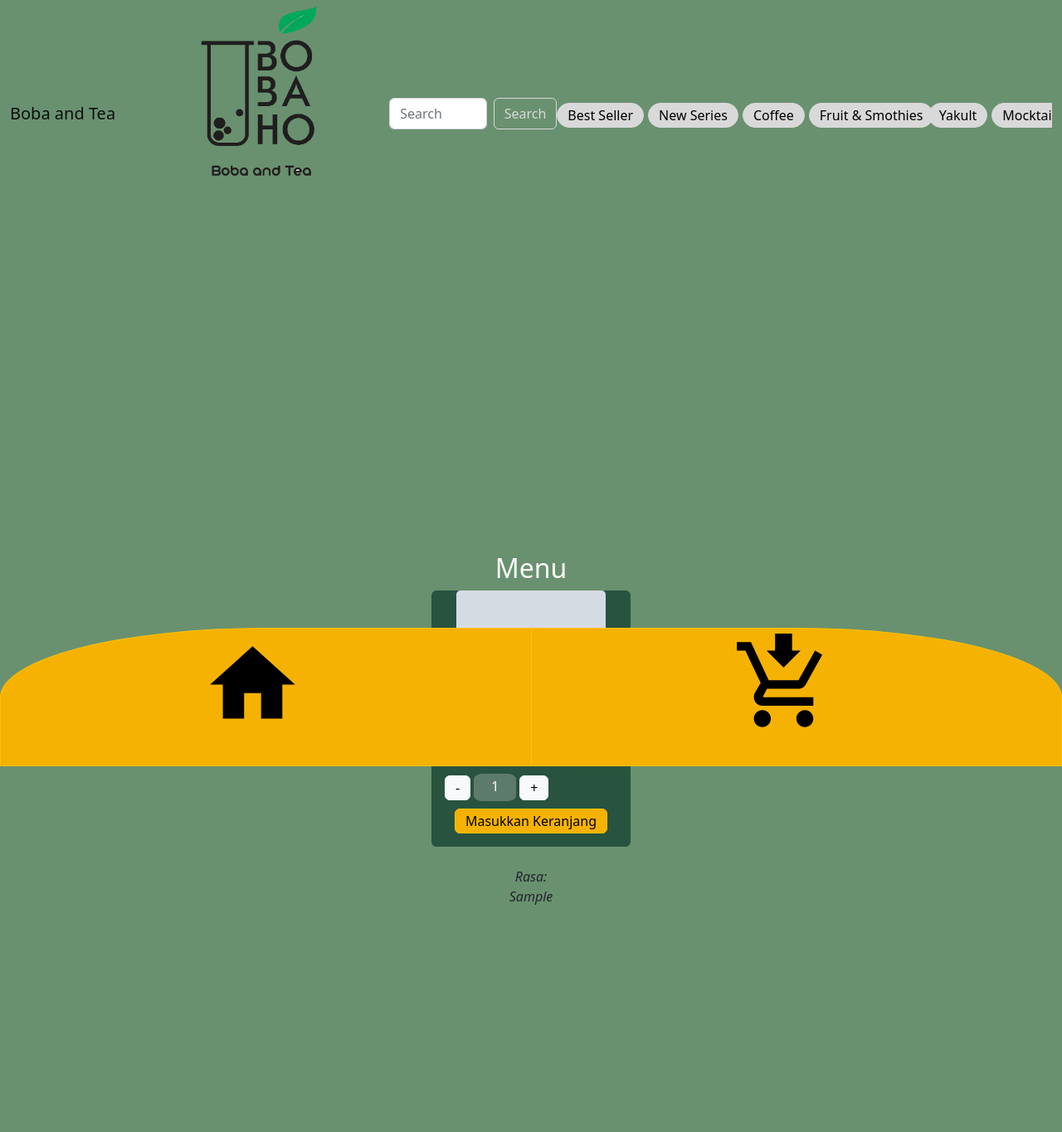
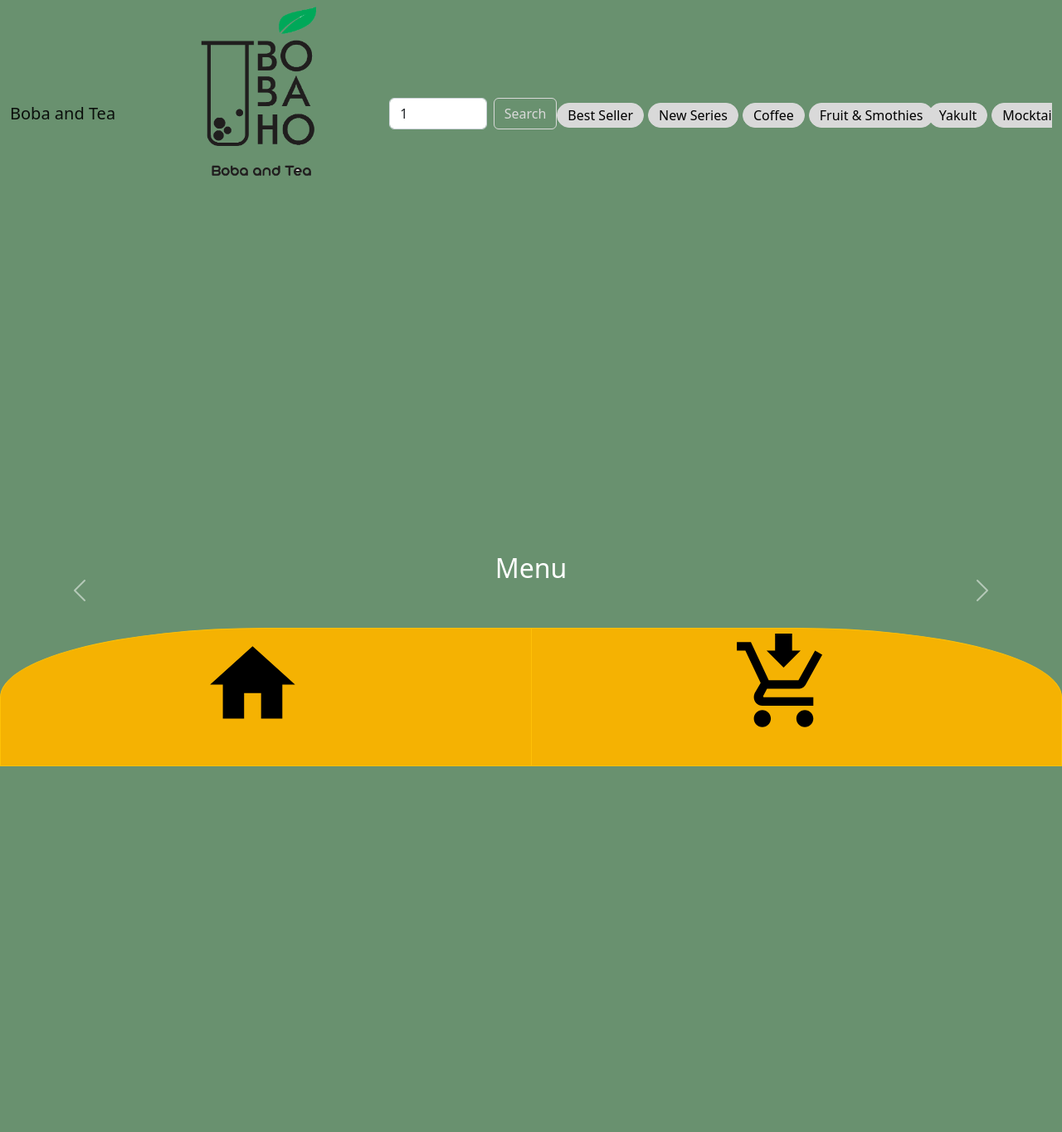
Before and after one commit to charlesbintang/charlesbintang.github.io, a PHP site: page /?search=1 in a window 1280 px wide. Shown: the whole page at 83% size. After the commit the page ends 924 px from the top, so only its background shows below. Run offline with PHP 8.4, Linux system fonts and the light colour scheme; the visitor is signed in with stand-in values (Sample User, id 1); tables that the repository leaves empty or names only in its code hold one stand-in row (values such as "Sample post"); grey boxes marked "Sample" are stand-in pictures; data that the repository does not hold is empty.

Commit message:
fungsi pencarian telah selesai

```diff
--- a/index.php
+++ b/index.php
@@ -1,5 +1,7 @@
 <?php
   session_start();
+  //hapus error reporting ketika debugging. Jangan hapus jika tidak debugging
+  error_reporting(0);
   date_default_timezone_set("Asia/Jakarta");
   if(!isset($_SESSION['session_username'])){
     header("location: login.php");
@@ -34,8 +36,8 @@
       <a class="navbar-brand" href="#">Boba and Tea</a>
       <img src="aset boba/logo bobaho.png" alt="tidak tersedia" width=25%>
 
-        <form class="d-flex" role="search" >
-          <input class="form-control me-2" type="search" placeholder="Search" aria-label="Search">
+        <form class="d-flex" role="search" action="" method="get">
+          <input class="form-control me-2" type="text" name="search" placeholder="Search" aria-label="Search" value="<?php echo $_GET['search'] ?>">
           <button class="btn btn-outline-success" type="submit">Search</button>
         </form>
         <div class="wrapper-scroll">
@@ -73,7 +75,12 @@
     <div class="carousel-inner">
       <!-- looping php -->
       <?php
-        $sql = "SELECT * FROM menu_costumer";
+        if($_GET['search'] != ''){
+          $search = "AND nama_produk LIKE '%".$_GET['search']."%' ";
+          $sql = "SELECT * FROM menu_costumer WHERE status_produk = 1 $search";
+        } else {
+        $sql = "SELECT * FROM menu_costumer WHERE status_produk = 1";}
+
         $result = mysqli_query($koneksi ,$sql);
         $counter = 1;
         while($row = mysqli_fetch_array($result)) {
@@ -82,7 +89,7 @@
         <div class="card" style="width: 15rem;">
             <img src="aset boba/1x/<?php echo $row["src_gambar"]; ?>" class="card-img-top" alt="..." width="100%">
             <div class="card-body">
-              <h5 class="card-title"><?php echo $row["namaproduk"]; ?></h5>
+              <h5 class="card-title"><?php echo $row["nama_produk"]; ?></h5>
               <p class="card-text"><?php echo $row["harga"]; ?></p>
 
               <button id='decrement<?php echo $row['id_menu'];?>' class="btn btn-light" aria-hidden="true" onclick="displayDecrement<?php echo $row['id_menu'];?>()">-</button>
```
